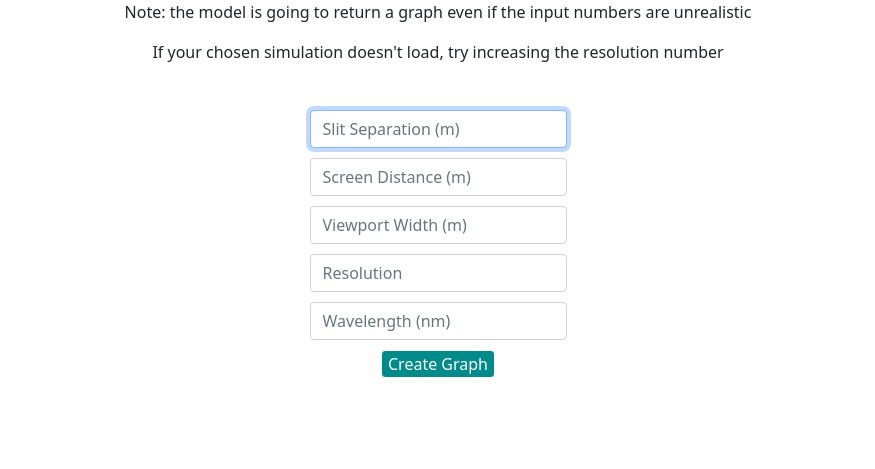
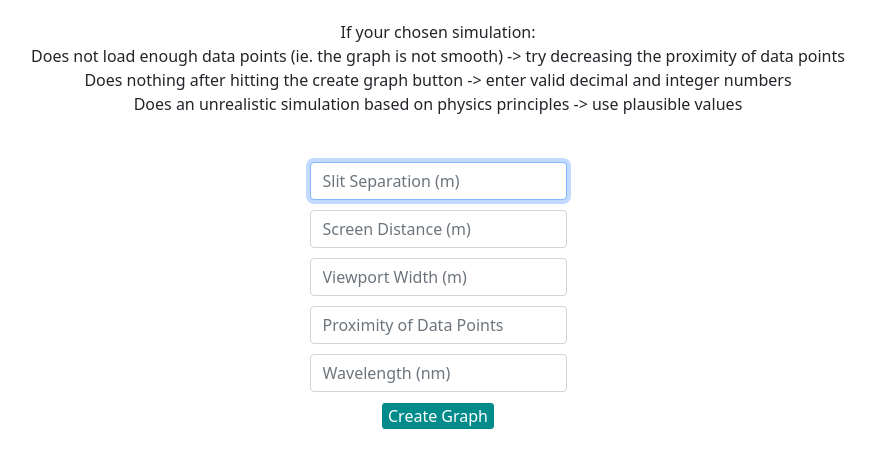
Before and after one commit to Vittorio16/AP-Phys-2-Project, a Flask app: page /doubleSlitInterference in a window 1280 px wide. Shown: the part 66-535 px from the top of the page, without its empty margins (202-1077 px from the left). Run offline with Flask 3, Linux system fonts and the light colour scheme.

Commit message:
input bugs and imporvements

```diff
--- a/static/script.js
+++ b/static/script.js
@@ -2,17 +2,13 @@ window.addEventListener("load", displayText);
 
 function displayText() {
   let isImage = document.getElementById("graph");
-  console.log(isImage.value);
   if (isImage.value == "True") {
-    console.log("hiding");
     document.getElementById("input-form").style.display = "none";
     document.getElementById("info-paragraph").style.display = "none";
 
   }
   else {
-    console.log("not hiding");
     document.getElementById("input-form").style.display = "inline-block";
     document.getElementById("info-paragraph").style.display = "block";
-
   }
 }
--- a/static/styles.css
+++ b/static/styles.css
@@ -98,3 +98,7 @@ main {
     max-height: calc(100vh - 66px);
     margin:auto;
 }
+
+.spaced-top {
+    margin-top:20px;
+}
--- a/templates/doubleSlitInterference.html
+++ b/templates/doubleSlitInterference.html
@@ -11,8 +11,11 @@
         </div>
     {% endif %}
     <div class="mb-3" id="info-paragraph">
-        <p>Note: the model is going to return a graph even if the input numbers are unrealistic</p>
-        <p>If your chosen simulation doesn't load, try increasing the resolution number</p>
+        <p class="spaced-top">If your chosen simulation:
+            <br>Does not load enough data points (ie. the graph is not smooth) -> try decreasing the proximity of data points
+            <br>Does nothing after hitting the create graph button -> enter valid decimal and integer numbers
+            <br>Does an unrealistic simulation based on physics principles -> use plausible values
+        </p>
     </div>
     <div class="col-md-4 col-sm-6 col-12 icon-box d-flex justify-content-center align-items-center">
         <div class="hidden"><button id="graph" value="{{graph}}"></button></div>
@@ -21,7 +24,7 @@
                 <input autocomplete="off" autofocus class="form-control mx-auto w-auto slit-inputs" id="d" name="d" placeholder="Slit Separation (m)" text-align:"center" type="text" value="{{d}}">
                 <input autocomplete="off" autofocus class="form-control mx-auto w-auto slit-inputs" id="max_y" name="max_y" placeholder="Screen Distance (m)" type="text" value="{{max_y}}">
                 <input autocomplete="off" autofocus class="form-control mx-auto w-auto slit-inputs" id="max_x" name="max_x" placeholder="Viewport Width (m)" type="text" value="{{max_x}}">
-                <input autocomplete="off" autofocus class="form-control mx-auto w-auto slit-inputs" id="point_step" name="point_step" placeholder="Resolution" type="text" value="{{point_step}}">
+                <input autocomplete="off" autofocus class="form-control mx-auto w-auto slit-inputs" id="point_step" name="point_step" placeholder="Proximity of Data Points" type="text" value="{{point_step}}">
                 <input autocomplete="off" autofocus class="form-control mx-auto w-auto slit-inputs" id="wavelength" name="wavelength" placeholder="Wavelength (nm)" type="text" value="{{wavelength}}">
                 <button class="better-button" type="submit" name="double_slit_button">Create Graph</button>
             </form>
```
